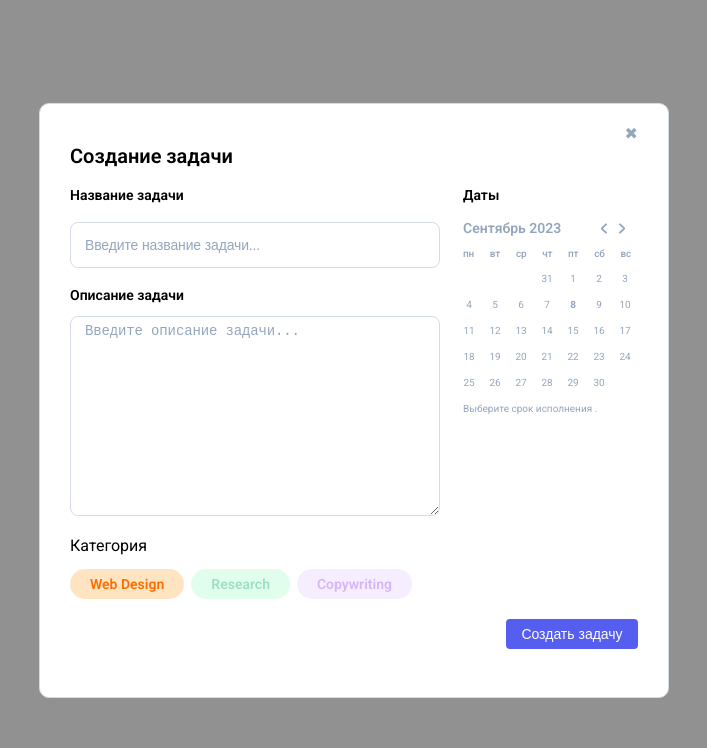
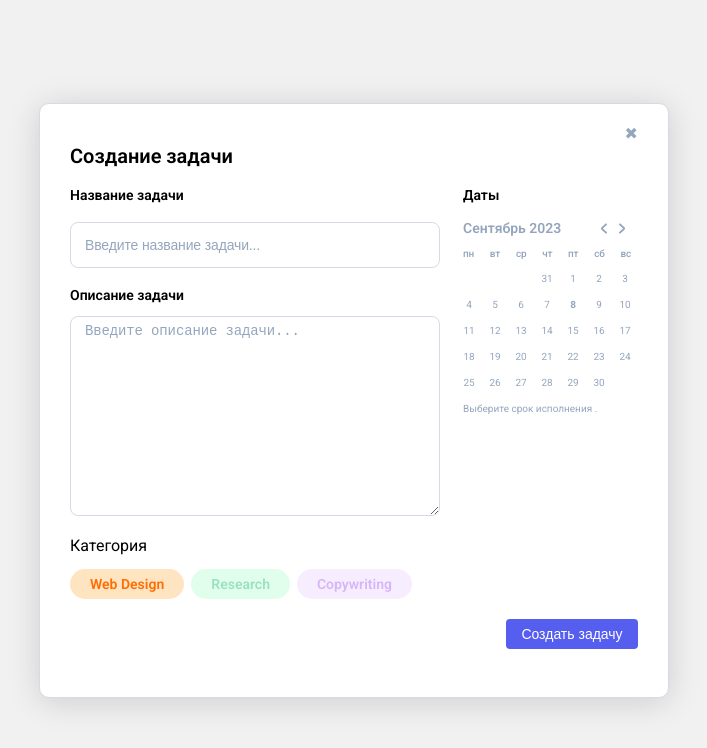
Before and after one commit to OlgaP15/9.skypro-kanban, a React (Vite) app: page /new-card in a window 1280 px wide. Shown: the top 748 px of the page, without its empty margins (286-993 px from the left). Built offline with nearby package versions, Linux system fonts and the light colour scheme; sample sign-in values are in the browser's storage.

Commit message:
уменьшала время загрузки, изменила a href на Link to,  подкоректировала стили

```diff
--- a/src/components/Header/Header.jsx
+++ b/src/components/Header/Header.jsx
@@ -1,5 +1,5 @@
 import React, { useState } from "react";
-import { useNavigate } from "react-router-dom";
+import { useNavigate, Link } from "react-router-dom";
 import PopUser from "../popups/PopUser/PopUser";
 import {
   HeaderBlock,
@@ -26,14 +26,14 @@ function Header({ setIsAuth }) {
       <div className="container">
         <HeaderContent>
           <HeaderLogo className="_show _light">
-            <a href="" target="_self">
+            <Link to="/" target="_self">
               <img src="/assets/logo.png" alt="logo"></img>
-            </a>
+            </Link>
           </HeaderLogo>
           <HeaderLogo className="_dark">
-            <a href="" target="_self">
+            <Link to="/" target="_self">
               <img src="/assets/logo_dark.png" alt="logo"></img>
-            </a>
+            </Link>
           </HeaderLogo>
           <HeaderNav>
             <HeaderButton
--- a/src/components/Main/Main.jsx
+++ b/src/components/Main/Main.jsx
@@ -9,7 +9,7 @@ function Main() {
   useEffect(() => {
     const timer = setTimeout(() => {
       setIsLoading(false);
-    }, 3000);
+    }, 1500);
 
     return () => clearTimeout(timer);
   }, []);
--- a/src/components/popups/PopNewCard/PopNewCard.styled.js
+++ b/src/components/popups/PopNewCard/PopNewCard.styled.js
@@ -28,7 +28,6 @@ export const PopNewCardContainer = styled.div`
   flex-direction: column;
   align-items: center;
   justify-content: center;
-  background: rgba(0, 0, 0, 0.4);
 
   @media (max-width: 660px) {
     padding: 0;
@@ -51,6 +50,7 @@ export const PopNewCardBlock = styled.div`
   border-radius: 10px;
   border: 0.7px solid #d4dbe5;
   position: relative;
+  box-shadow: 0 4px 32px rgba(0, 0, 0, 0.15);
 
   @media (max-width: 660px) {
     border-radius: 0;
```
